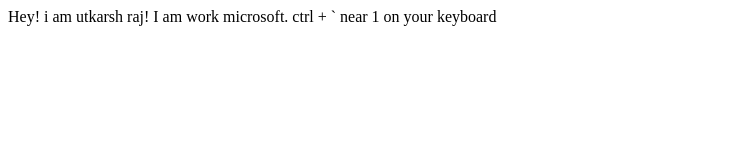
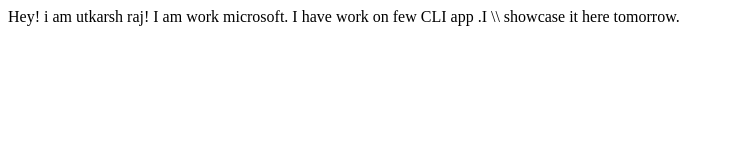
Before and after one commit to 1Utkarshraj/utkarsh, a plain HTML site: page index.html in a window 1280 px wide. Shown: the whole page, without its empty margins (0-734 px from the left). Drawn offline with Linux system fonts and the light colour scheme.

Commit message:
update project detail

```diff
--- a/index.html
+++ b/index.html
@@ -9,6 +9,6 @@
 <body>
     Hey! i am utkarsh raj!
     I am work microsoft.
+    I have work on few CLI app .I \\ showcase it here tomorrow.
 </body>
 </html>
-ctrl + ` near 1 on your  keyboard
```
